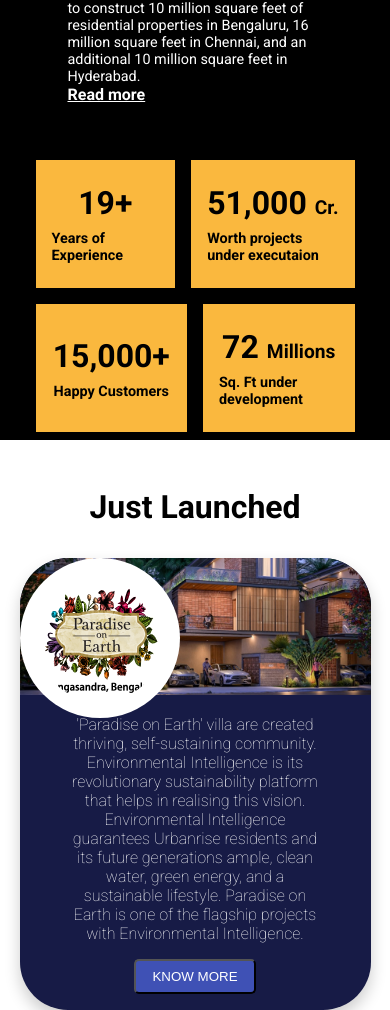
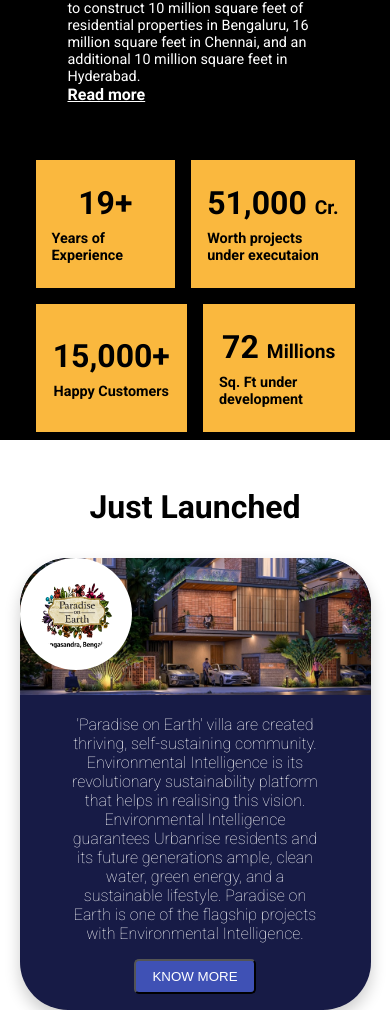
Before and after one commit to CsCodeway/real-estate-simple, a plain HTML site: page index.html in a window 390 px wide. Shown: the part 1275-2285 px from the top of the page. Drawn offline with Linux system fonts and the light colour scheme.

Commit message:
update artboard-7rem

```diff
--- a/style.css
+++ b/style.css
@@ -326,3 +326,9 @@
     gap: 0;
   }
 }
+@media only screen and (max-width: 440px) {
+  .projects-artboard {
+    height: 7rem;
+    width: 7rem;
+  }
+}
```
